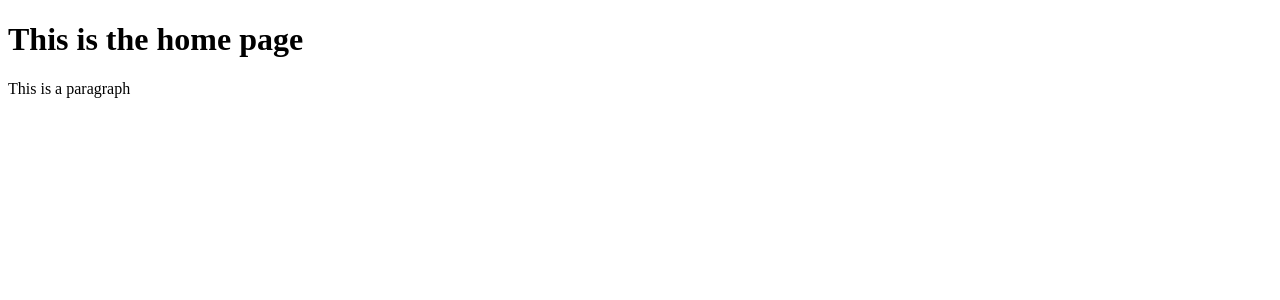
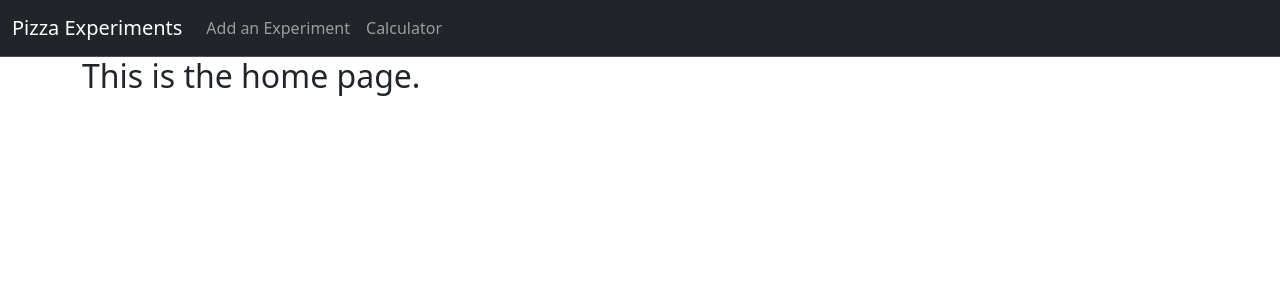
Before and after one commit to criscass/pizza_experiments, a Flask app: page / in a window 1280 px wide. Shown: the top 300 px of the page. Run offline with Flask 3, Linux system fonts and the light colour scheme.

Commit message:
Added bootstrap, a navbar and a few templates

```diff
--- a/app.py
+++ b/app.py
@@ -5,3 +5,7 @@ app = Flask(__name__)
 @app.route("/")
 def index():
   return render_template("index.html")
+
+@app.route("/add-experiment")
+def addExperiment():
+  return render_template("add_experiment.html")
--- a/templates/index.html
+++ b/templates/index.html
@@ -1,15 +1,9 @@
-<!DOCTYPE html>
-<html lang="en">
-	<head>
-		<meta charset="UTF-8" />
-		<meta
-			name="viewport"
-			content="width=device-width, initial-scale=1.0"
-		/>
-		<title>Home</title>
-	</head>
-	<body>
-		<h1>This is the home page</h1>
-		<p>This is a paragraph</p>
-	</body>
-</html>
+{% extends "layout.html" %}
+
+
+
+{% block content %}
+
+<h2>This is the home page.</h2>
+
+{% endblock %}
--- /dev/null
+++ b/templates/layout.html
@@ -0,0 +1,24 @@
+<!DOCTYPE html>
+<html lang="en">
+	<head>
+		<meta charset="UTF-8" />
+		<meta
+			name="viewport"
+			content="width=device-width, initial-scale=1.0"
+		/>
+    <link href="https://cdn.jsdelivr.net/npm/bootstrap@5.3.2/dist/css/bootstrap.min.css" rel="stylesheet" integrity="sha384-T3c6CoIi6uLrA9TneNEoa7RxnatzjcDSCmG1MXxSR1GAsXEV/Dwwykc2MPK8M2HN" crossorigin="anonymous">
+		<title>Document</title>
+	</head>
+	<body>
+	{% include "navbar.html" %}
+  <div class="container">
+
+		{% block content %}
+
+    {% endblock %}
+
+    </div>
+
+    <script src="https://cdn.jsdelivr.net/npm/bootstrap@5.3.2/dist/js/bootstrap.bundle.min.js" integrity="sha384-C6RzsynM9kWDrMNeT87bh95OGNyZPhcTNXj1NW7RuBCsyN/o0jlpcV8Qyq46cDfL" crossorigin="anonymous"></script>
+	</body>
+</html>
--- /dev/null
+++ b/templates/navbar.html
@@ -0,0 +1,27 @@
+
+
+
+{% block content %}
+
+<nav class="navbar bg-dark border-bottom border-body navbar-expand-md" data-bs-theme="dark">
+  <div class="container-fluid">
+    <a class="navbar-brand" href="/">Pizza Experiments</a>
+    <button class="navbar-toggler" type="button" data-bs-toggle="collapse" data-bs-target="#navbarNav" aria-controls="navbarNav" aria-expanded="false" aria-label="Toggle navigation">
+      <span class="navbar-toggler-icon"></span>
+    </button>
+    <div class="collapse navbar-collapse" id="navbarNav">
+      <ul class="navbar-nav">
+
+        <li class="nav-item">
+          <a class="nav-link" href="/add-experiment">Add an Experiment</a>
+        </li>
+        <li class="nav-item">
+          <a class="nav-link" href="#">Calculator</a>
+        </li>
+
+      </ul>
+    </div>
+  </div>
+</nav>
+
+{% endblock %}
```
Also changed, not shown: templates/add_experiment.html (added, +9 -0 lines).
